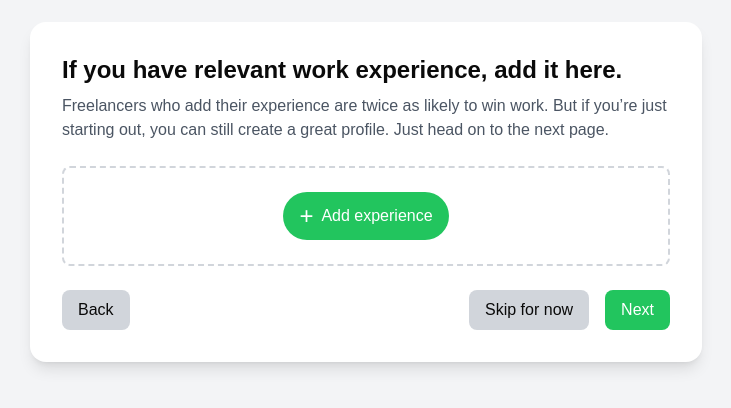
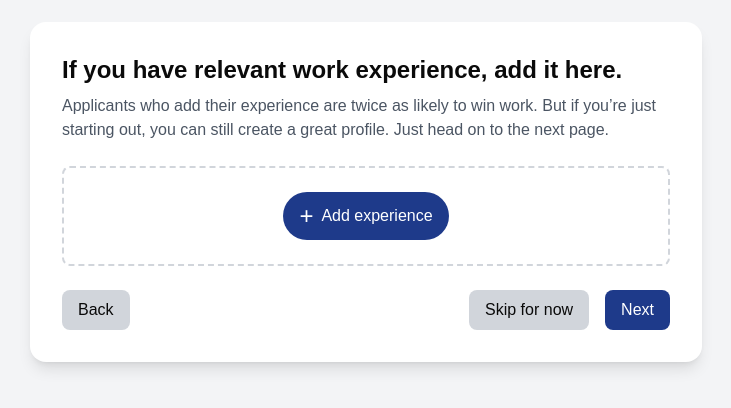
Before and after one commit to TechSubham/Job-Market-Analyzer, a Next.js app: page /Pages/Auth/profile/pageSeven in a window 1280 px wide. Shown: the part 208-616 px from the top of the page, without its empty margins (274-1005 px from the left). Built offline with nearby package versions, Linux system fonts and the light colour scheme.

Commit message:
Made Add Experience button functional for user input

```diff
--- a/app/Pages/Auth/profile/pageSeven/page.jsx
+++ b/app/Pages/Auth/profile/pageSeven/page.jsx
@@ -1,33 +1,60 @@
 "use client";
-import React from "react";
+import React, { useState } from "react";
 import { useRouter } from "next/navigation";
 
 const AddExperience = () => {
   const router = useRouter();
+  const [isEditing, setIsEditing] = useState(false);
+  const [experience, setExperience] = useState("");
+
   return (
     <div className="flex flex-col items-center justify-center min-h-screen bg-gray-100 p-6">
       <div className="max-w-2xl bg-white shadow-lg rounded-2xl p-8">
         <h2 className="text-2xl font-semibold">If you have relevant work experience, add it here.</h2>
         <p className="text-gray-600 mt-2">
-          Freelancers who add their experience are twice as likely to win work. But if you’re just starting out, you can still create a great profile. Just head on to the next page.
+          Applicants who add their experience are twice as likely to win work. But if you’re just starting out, you can still create a great profile. Just head on to the next page.
         </p>
 
-        <div className="mt-6 border-2 border-dashed border-gray-300 rounded-lg p-6 flex flex-col items-center">
-          <button className="bg-green-500 text-white px-4 py-2 rounded-full flex items-center">
-            <span className="text-2xl mr-2">+</span> Add experience
-          </button>
+        <div
+          className="mt-6 border-2 border-dashed border-gray-300 rounded-lg p-6 flex flex-col items-center w-full"
+        >
+          {isEditing ? (
+            <textarea
+              className="w-full h-32 p-2 border rounded-lg focus:outline-none focus:ring-2 focus:ring-blue-500"
+              placeholder="Describe your experience..."
+              value={experience}
+              onChange={(e) => setExperience(e.target.value)}
+            />
+          ) : (
+            <button
+              className="bg-blue-900 text-white px-4 py-2 rounded-full flex items-center hover:bg-blue-700"
+              onClick={() => setIsEditing(true)}
+            >
+              <span className="text-2xl mr-2">+</span> Add experience
+            </button>
+          )}
         </div>
 
         <div className="mt-6 flex justify-between">
-          <button className="px-4 py-2 bg-gray-300 rounded-lg"
-          onClick={() => router.push("pageSix")}
+          <button
+            className="px-4 py-2 bg-gray-300 rounded-lg"
+            onClick={() => router.push("pageSix")}
           >
-            Back</button>
+            Back
+          </button>
           <div className="flex space-x-4">
-            <button className="px-4 py-2 bg-gray-300 rounded-lg">Skip for now</button>
-            <button className="px-4 py-2 bg-green-500 text-white rounded-lg"
-            onClick={() => router.push("pageEight")}
-            >Next</button>
+            <button
+              className="px-4 py-2 bg-gray-300 rounded-lg"
+              onClick={() => router.push("pageEight")}
+            >
+              Skip for now
+            </button>
+            <button
+              className="px-4 py-2 bg-blue-900 text-white rounded-lg hover:bg-blue-700"
+              onClick={() => router.push("pageEight")}
+            >
+              Next
+            </button>
           </div>
         </div>
       </div>
```
